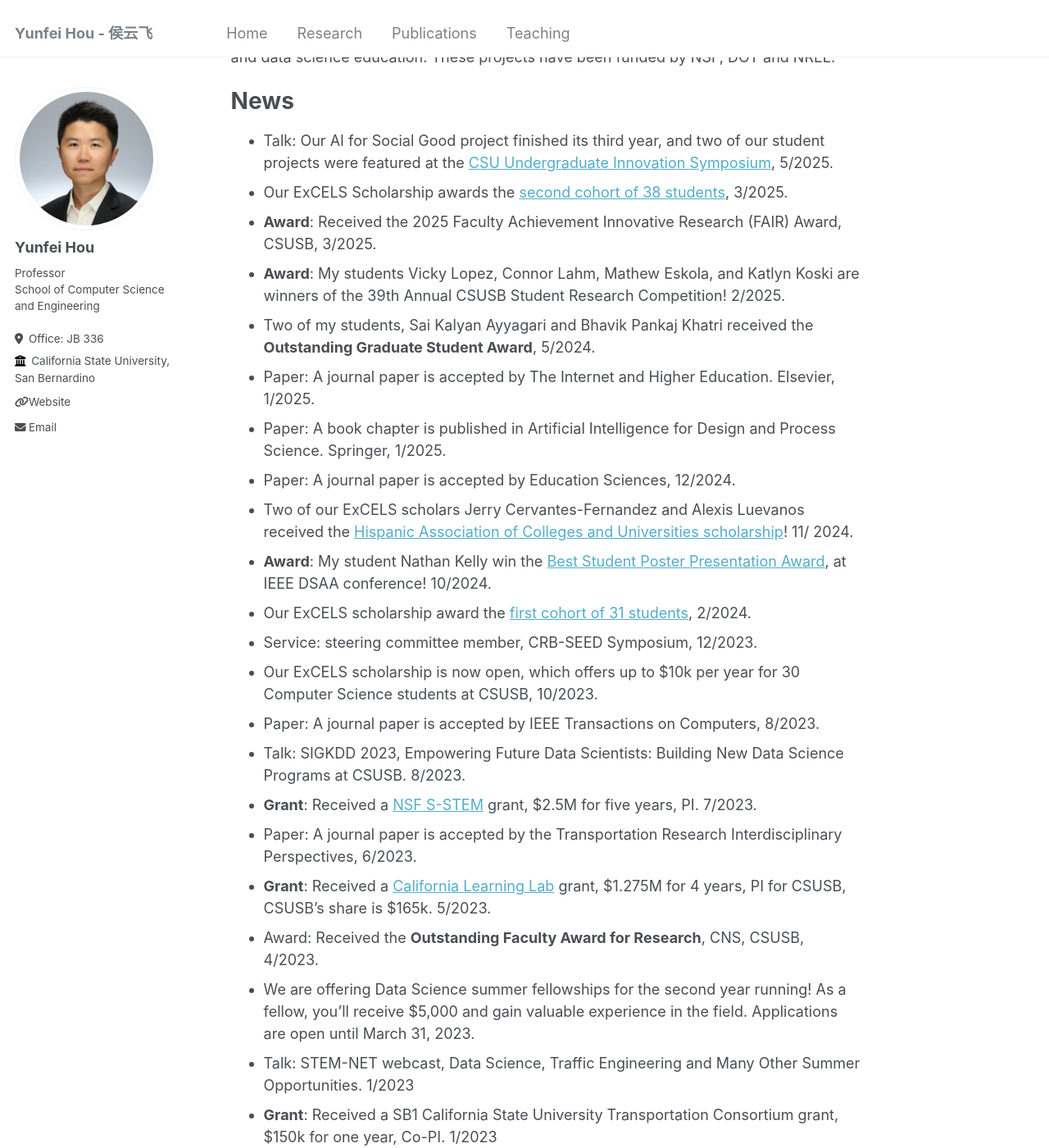
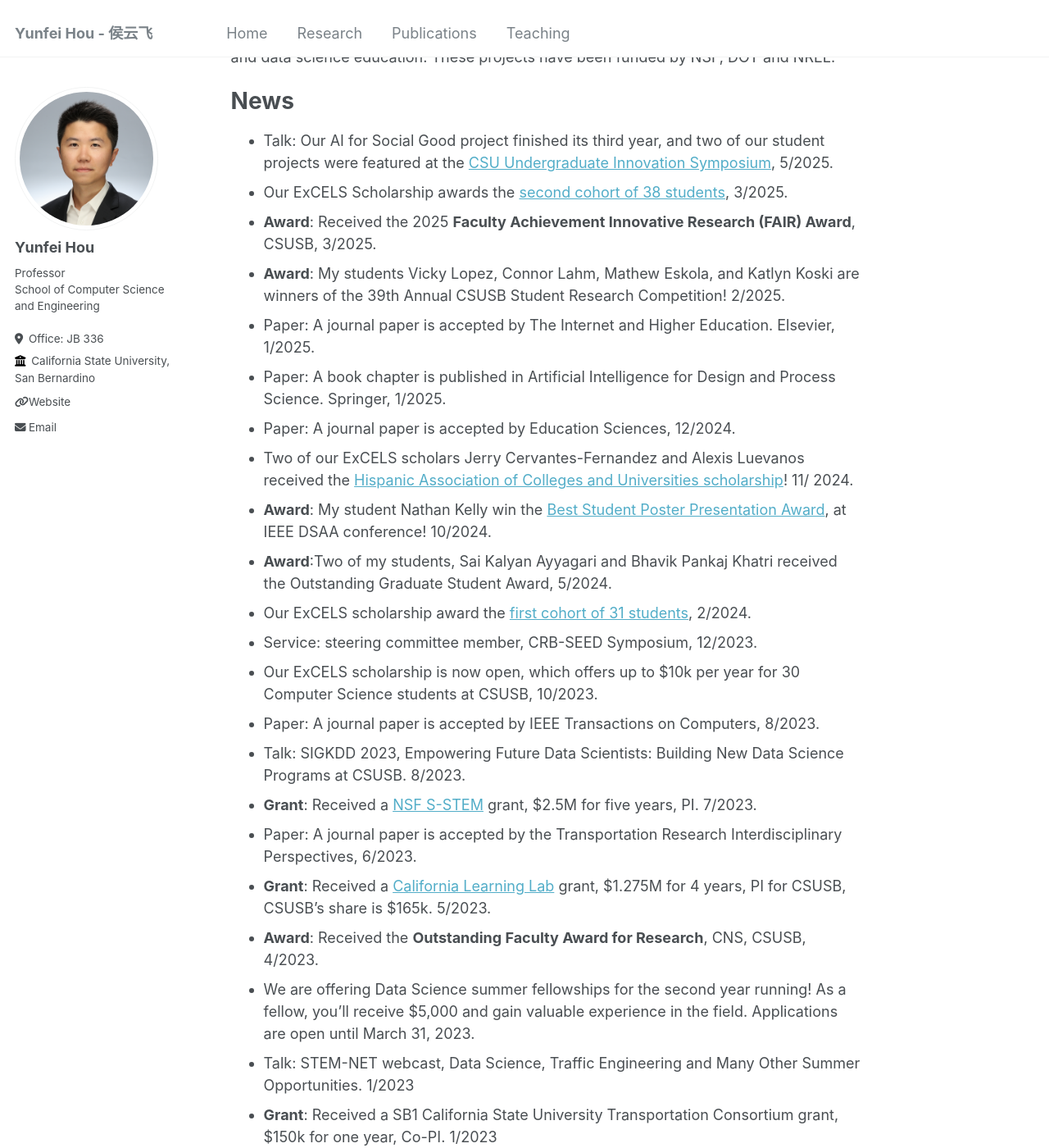
Before and after one commit to feiyunhou/feiyunhou.github.io, a Jekyll site: the page built from _pages/about.md, in a window 1280 px wide and 1400 px high, scrolled down 308 px. Shown: the whole window at 82% size. Built offline with Jekyll 4.4.1, drawn with Linux system fonts in a browser that asks for light colours.

Commit message:
Update about.md

```diff
--- a/_pages/about.md
+++ b/_pages/about.md
@@ -13,14 +13,14 @@ News
 ======
 * Talk: Our AI for Social Good project finished its third year, and two of our student projects were featured at the [CSU Undergraduate Innovation Symposium](https://www.calstate.edu/csu-system/news/Pages/CSU-AI-for-Social-Good-Showcases-Student-Innovation.aspx), 5/2025.
 * Our ExCELS Scholarship awards the [second cohort of 38 students](https://www.csusb.edu/inside/article/588436/csusb-honors-excels-scholars-scholarship-celebration), 3/2025.
-* __Award__: Received the 2025 Faculty Achievement Innovative Research (FAIR) Award, CSUSB, 3/2025.
+* __Award__: Received the 2025 __Faculty Achievement Innovative Research (FAIR) Award__, CSUSB, 3/2025.
 * __Award__: My students Vicky Lopez, Connor Lahm, Mathew Eskola, and Katlyn Koski are winners of the 39th Annual CSUSB Student Research Competition! 2/2025.
-* Two of my students, Sai Kalyan Ayyagari and Bhavik Pankaj Khatri received the __Outstanding Graduate Student Award__, 5/2024.
 * Paper: A journal paper is accepted by The Internet and Higher Education. Elsevier, 1/2025.
 * Paper: A book chapter is published in Artificial Intelligence for Design and Process Science. Springer, 1/2025.
 * Paper: A journal paper is accepted by  Education Sciences, 12/2024.
 * Two of our ExCELS scholars Jerry Cervantes-Fernandez and Alexis Luevanos received the [Hispanic Association of Colleges and Universities scholarship](https://www.calstate.edu/impact-of-the-csu/research/stem-net/Pages/highlights/trailblazers-in-stem-ExCELS-scholars-shine-at-prestigious-hacu-conference.aspx)! 11/ 2024.
 * __Award__: My student Nathan Kelly win the [Best Student Poster Presentation Award](https://www.calstate.edu/impact-of-the-csu/research/stem-net/Pages/highlights/csusb-data-science-students-shine-at-ieee-dsaa-conference.aspx), at IEEE DSAA conference! 10/2024.
+* __Award__:Two of my students, Sai Kalyan Ayyagari and Bhavik Pankaj Khatri received the Outstanding Graduate Student Award, 5/2024.
 * Our ExCELS scholarship award the [first cohort of 31 students](https://www.csusb.edu/inside/article/579614/csusb-launches-nsf-funded-computer-science-scholarship-low-income-students), 2/2024.
 * Service: steering committee member, CRB-SEED Symposium, 12/2023.
 * Our ExCELS scholarship is now open, which offers up to $10k per year for 30 Computer Science students at CSUSB, 10/2023.
@@ -29,7 +29,7 @@ News
 * __Grant__: Received a [NSF S-STEM](https://www.nsf.gov/awardsearch/showAward?AWD_ID=2322436) grant, $2.5M for five years, PI. 7/2023.
 * Paper: A journal paper is accepted by the Transportation Research Interdisciplinary Perspectives, 6/2023.
 * __Grant__: Received a [California Learning Lab](https://www.csusb.edu/inside/article/579236/12-million-grant-funds-csusb-collaboration-advance-data-science-education) grant, $1.275M for 4 years, PI for CSUSB, CSUSB's share is  $165k. 5/2023.
-* Award: Received the __Outstanding Faculty Award for Research__, CNS, CSUSB, 4/2023.
+* __Award__: Received the __Outstanding Faculty Award for Research__, CNS, CSUSB, 4/2023.
 * We are offering Data Science summer fellowships for the second year running! As a fellow, you'll receive $5,000 and gain valuable experience in the field. Applications are open until March 31, 2023.
 * Talk: STEM-NET webcast, Data Science, Traffic Engineering and Many Other Summer Opportunities. 1/2023
 * __Grant__: Received a SB1 California State University Transportation Consortium grant, $150k for one year, Co-PI. 1/2023
```
